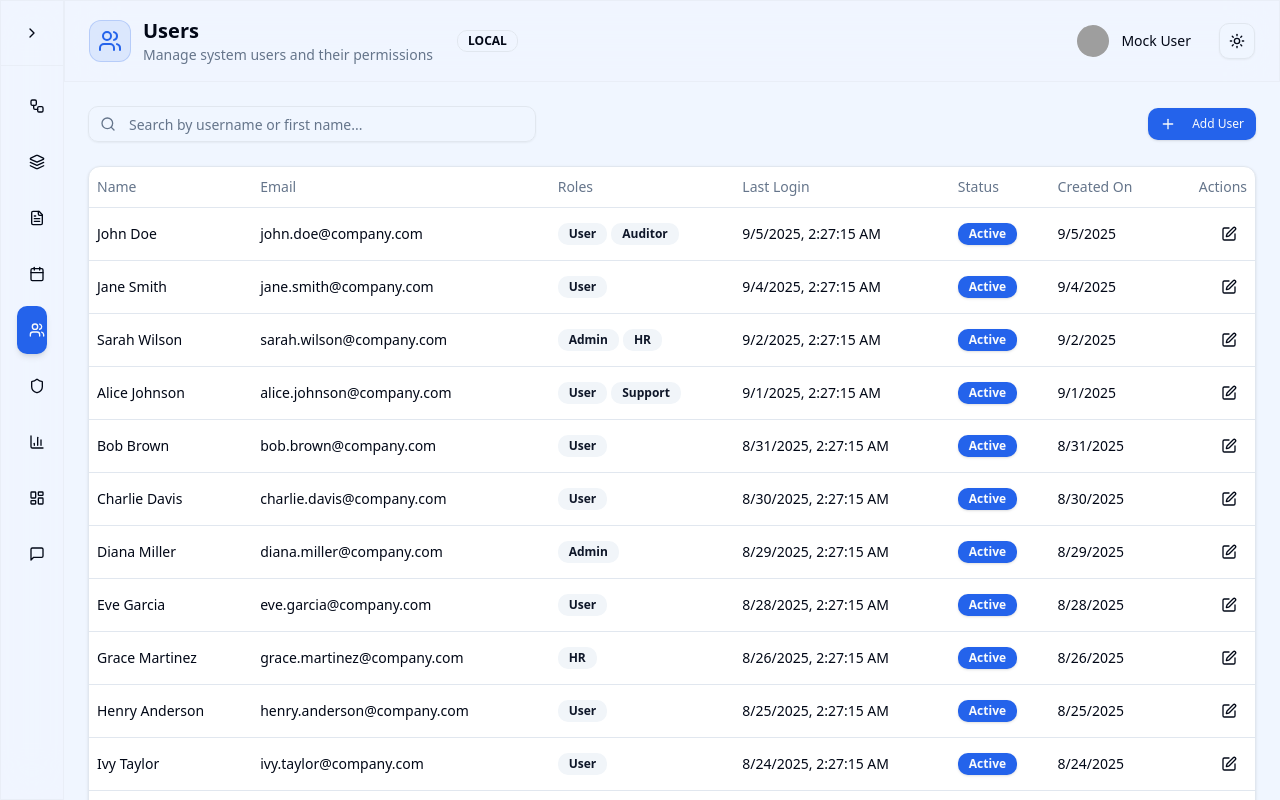
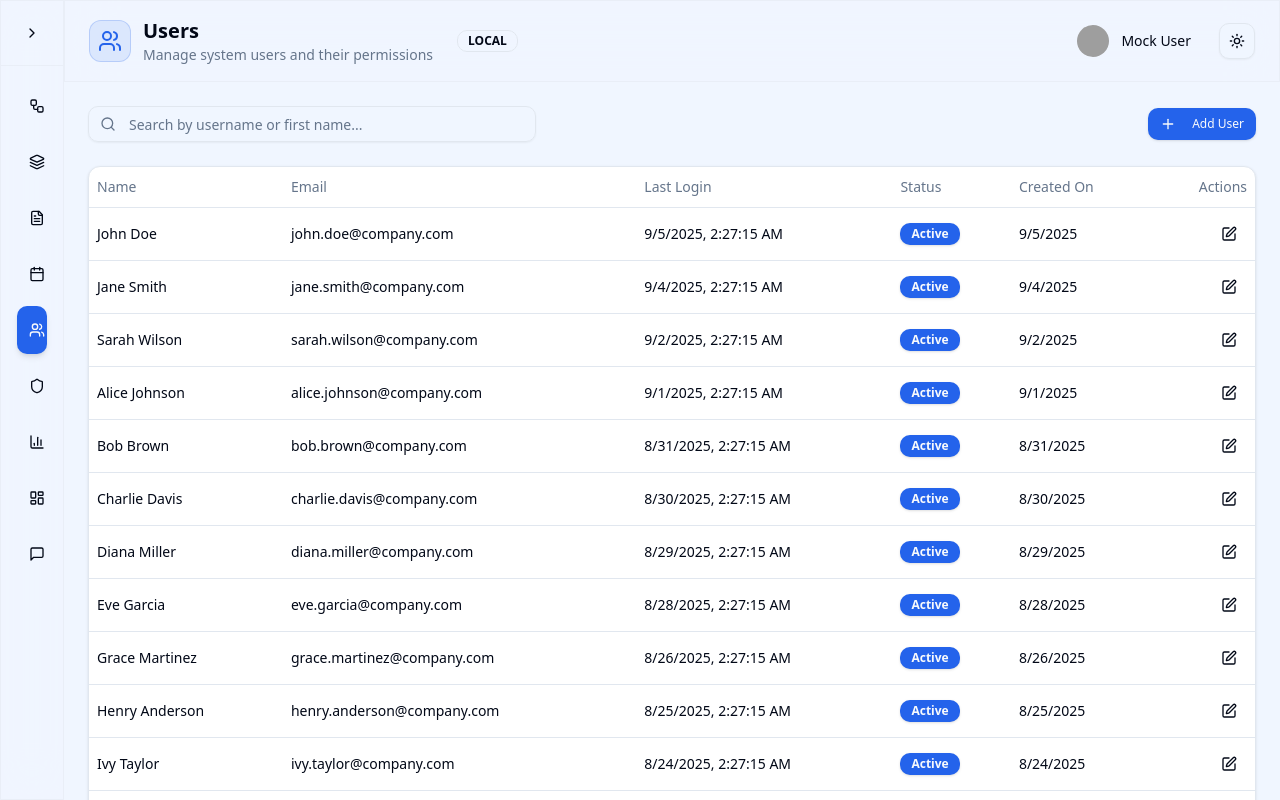
Before and after one commit to praveen2025work/document-workflow-, a Next.js app: page /users in a window 1280 px wide. Built offline with nearby package versions, Linux system fonts and the light colour scheme; grey boxes are pictures that could not be loaded.

Commit message:
Remove roles column from users page

```diff
--- a/src/pages/users.tsx
+++ b/src/pages/users.tsx
@@ -236,7 +236,6 @@ const UsersPage: NextPage = () => {
                     <TableRow>
                       <TableHead>Name</TableHead>
                       <TableHead>Email</TableHead>
-                      <TableHead>Roles</TableHead>
                       <TableHead>Last Login</TableHead>
                       <TableHead>Status</TableHead>
                       <TableHead>Created On</TableHead>
@@ -252,13 +251,6 @@ const UsersPage: NextPage = () => {
                           </div>
                         </TableCell>
                         <TableCell>{user.email}</TableCell>
-                        <TableCell>
-                          <div className="flex flex-wrap gap-1">
-                            {user.roles?.map((role, index) => (
-                              <Badge key={index} variant="secondary">{role}</Badge>
-                            ))}
-                          </div>
-                        </TableCell>
                         <TableCell>{user.lastLogin ? new Date(user.lastLogin).toLocaleString() : 'N/A'}</TableCell>
                         <TableCell>
                           <Badge variant={user.isActive === 'Y' ? 'default' : 'destructive'}>
```
